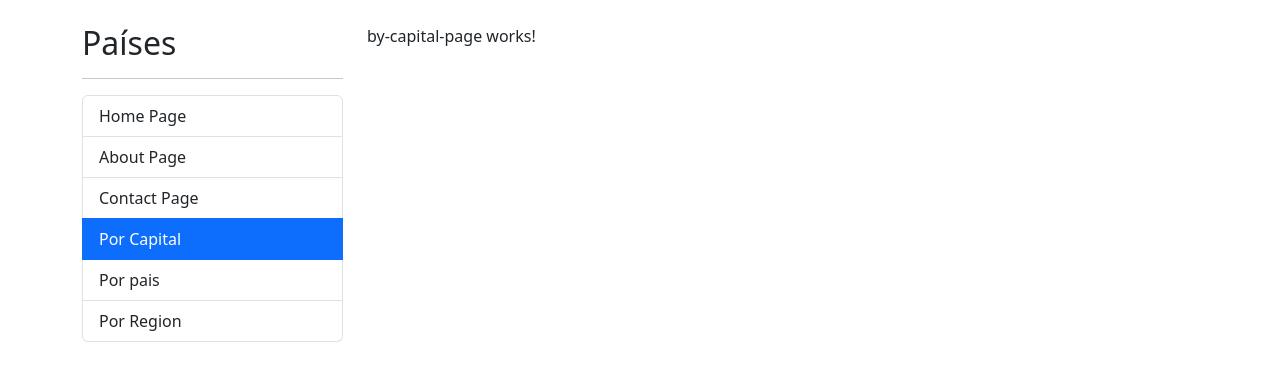
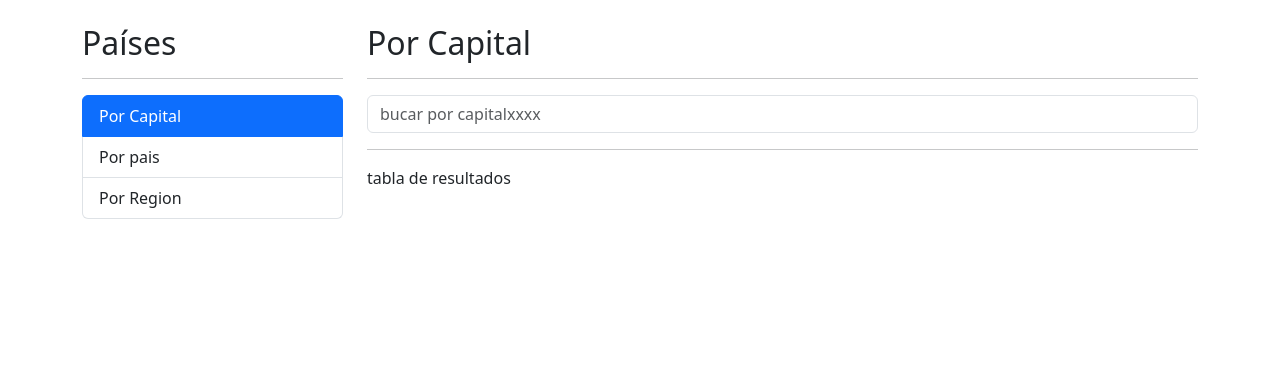
Before and after one commit to luiyugito666/countriesApp, an Angular app: page /countries/by-capital in a window 1280 px wide. Shown: the top 380 px of the page. Built offline with nearby package versions, Linux system fonts and the light colour scheme.

Commit message:
funcionamiento del searchBox /by capital

```diff
--- a/src/app/app.routing.module.ts
+++ b/src/app/app.routing.module.ts
@@ -5,11 +5,11 @@ import { AboutPageComponent } from './shared/pages/about-page/about-page.compone
 import { ContactComponent } from './shared/pages/contact/contact.component';
 import { CountriesModule } from './countries/countries.module';
 const routes: Routes = [
-  {
+ /*  {
     path: '',
     component:HomePageComponent
 
-  },
+  }, */
   {
     path: 'about',
     component: AboutPageComponent
@@ -32,7 +32,7 @@ const routes: Routes = [
   },
   {
     path: '**',
-    redirectTo: ''
+    redirectTo: 'countries'
 
   }
 
--- a/src/app/countries/components/by-capital-page/by-capital-page.component.html
+++ b/src/app/countries/components/by-capital-page/by-capital-page.component.html
@@ -1 +1,17 @@
-<p>by-capital-page works!</p>
+<h2>Por Capital</h2>
+<hr>
+<div class="row">
+  <div class="col" >
+    <!-- search-box -->
+    <shared-search-box
+    (onValue)="searchByCapital($event)"
+    placeHolder="bucar por capitalxxxx"></shared-search-box>
+  </div>
+</div>
+<div class="row">
+  <div class="col">
+    <hr>
+    <!-- tabla de resultados -->
+    tabla de resultados
+  </div>
+</div>
--- a/src/app/countries/components/by-capital-page/by-capital-page.component.ts
+++ b/src/app/countries/components/by-capital-page/by-capital-page.component.ts
@@ -1,4 +1,4 @@
-import { Component } from '@angular/core';
+import { Component, ElementRef, ViewChild } from '@angular/core';
 
 @Component({
   selector: 'countries-by-capital-page',
@@ -8,4 +8,13 @@ import { Component } from '@angular/core';
 })
 export class ByCapitalPageComponent {
 
+
+
+
+  searchByCapital(term: string):void {
+
+    console.log('desde BycapitalPage');
+    console.log({ term });
+  }
+
 }
--- a/src/app/countries/countires-routing.component.ts
+++ b/src/app/countries/countires-routing.component.ts
@@ -22,6 +22,10 @@ const routes: Routes = [
     path: 'by/:id',
     component:CountryPageComponent
   },
+      {
+    path: '**',
+    redirectTo: 'by-capital'
+  },
 
 ]
 @NgModule({
--- a/src/app/countries/countries.module.ts
+++ b/src/app/countries/countries.module.ts
@@ -7,6 +7,7 @@ import { ByCapitalPageComponent } from './components/by-capital-page/by-capital-
 import { ByCountryPageComponent } from './components/by-country-page/by-country-page.component';
 import { ByRegionPageComponent } from './components/by-region-page/by-region-page.component';
 import { CountryPageComponent } from './components/country-page/country-page.component';
+import { SharedModule } from '../shared/shared.module';
 
 
 
@@ -20,7 +21,8 @@ import { CountryPageComponent } from './components/country-page/country-page.com
   ],
   imports: [
     CommonModule,
-    CountriesRoutingModule
+    CountriesRoutingModule,
+    SharedModule
   ]
 })
 export class CountriesModule { }
--- /dev/null
+++ b/src/app/shared/components/search-box/search-box.component.html
@@ -0,0 +1,6 @@
+
+<input type="text"
+[placeholder]="placeHolder"
+class="form-control"
+(keyup.enter)=emiteValue(txtInput.value)
+#txtInput>
--- /dev/null
+++ b/src/app/shared/components/search-box/search-box.component.ts
@@ -0,0 +1,22 @@
+import { Component, EventEmitter, Input,  Output } from '@angular/core';
+
+@Component({
+  selector: 'shared-search-box',
+  templateUrl: './search-box.component.html',
+  styles: [
+  ]
+})
+export class SearchBoxComponent {
+  @Input()
+  public placeHolder: string = ""
+
+  @Output()
+  public onValue:EventEmitter<string>=new EventEmitter();
+
+  emiteValue(valuex: string): void {
+    this.onValue.emit(valuex);
+  }
+
+
+
+}
--- a/src/app/shared/components/sidebar/sidebar.component.html
+++ b/src/app/shared/components/sidebar/sidebar.component.html
@@ -2,7 +2,7 @@
 <hr>
 
 <ul class="list-group">
-  <li routerLink=""
+ <!--  <li routerLink=""
   routerLinkActive="active"
   [routerLinkActiveOptions]="{exact:true}"
    class="list-group-item">
@@ -17,7 +17,7 @@
   routerLinkActive="active"
    class="list-group-item">
     Contact Page
-  </li>
+  </li> -->
   <li routerLink="countries/by-capital"
   routerLinkActive="active"
    class="list-group-item">
--- a/src/app/shared/shared.module.ts
+++ b/src/app/shared/shared.module.ts
@@ -7,6 +7,7 @@ import { HomePageComponent } from './pages/home-page/home-page.component';
 import { AboutPageComponent } from './pages/about-page/about-page.component';
 import { SidebarComponent } from './components/sidebar/sidebar.component';
 import { ContactComponent } from './pages/contact/contact.component';
+import { SearchBoxComponent } from './components/search-box/search-box.component';
 
 
 
@@ -17,6 +18,7 @@ import { ContactComponent } from './pages/contact/contact.component';
     ContactComponent,
     HomePageComponent,
     SidebarComponent,
+    SearchBoxComponent,
   ],
   imports: [
     CommonModule,
@@ -26,6 +28,7 @@ import { ContactComponent } from './pages/contact/contact.component';
     AboutPageComponent,
     ContactComponent,
     HomePageComponent,
-    SidebarComponent]
+    SidebarComponent,
+    SearchBoxComponent]
 })
 export class SharedModule { }
```
